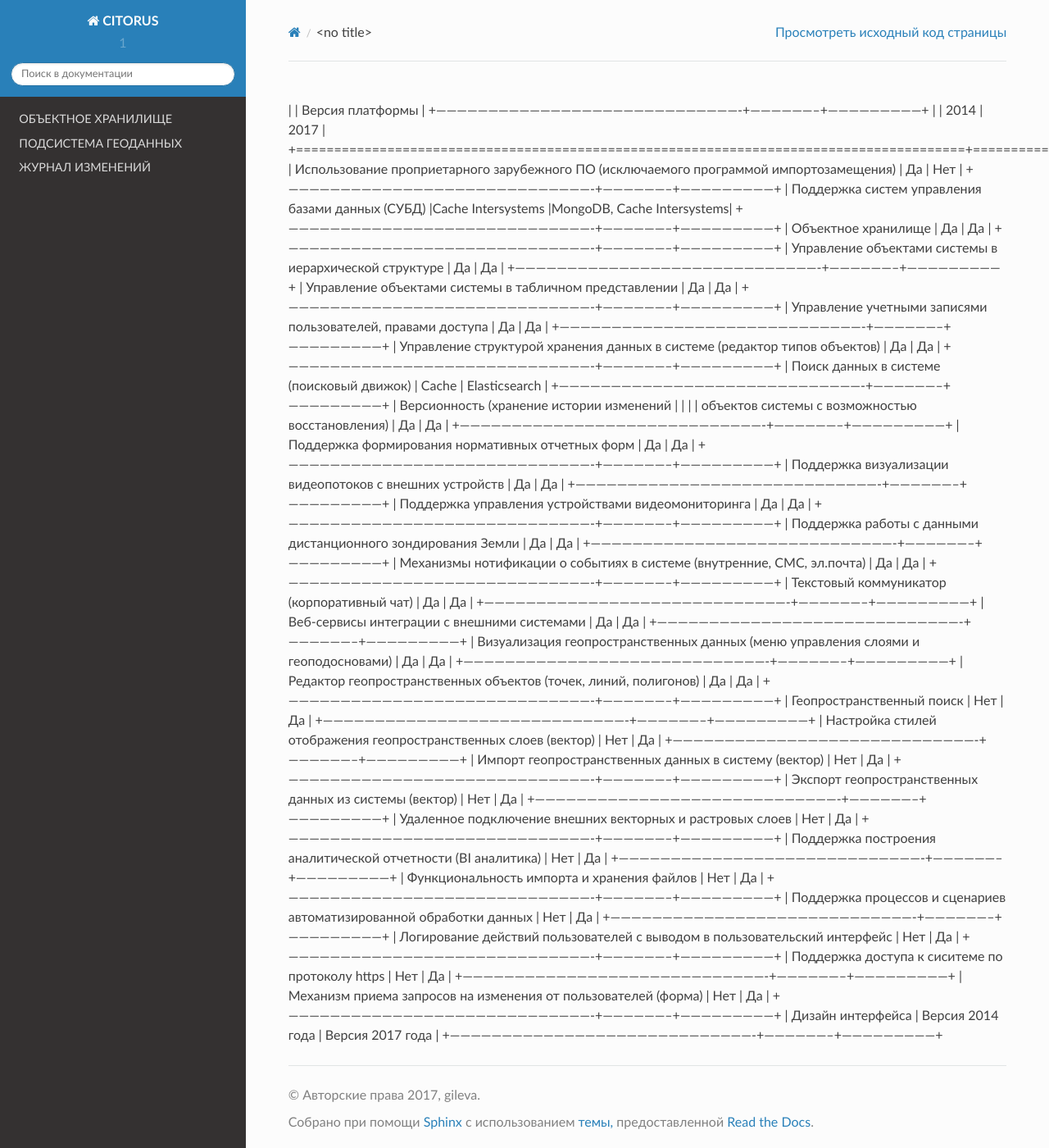
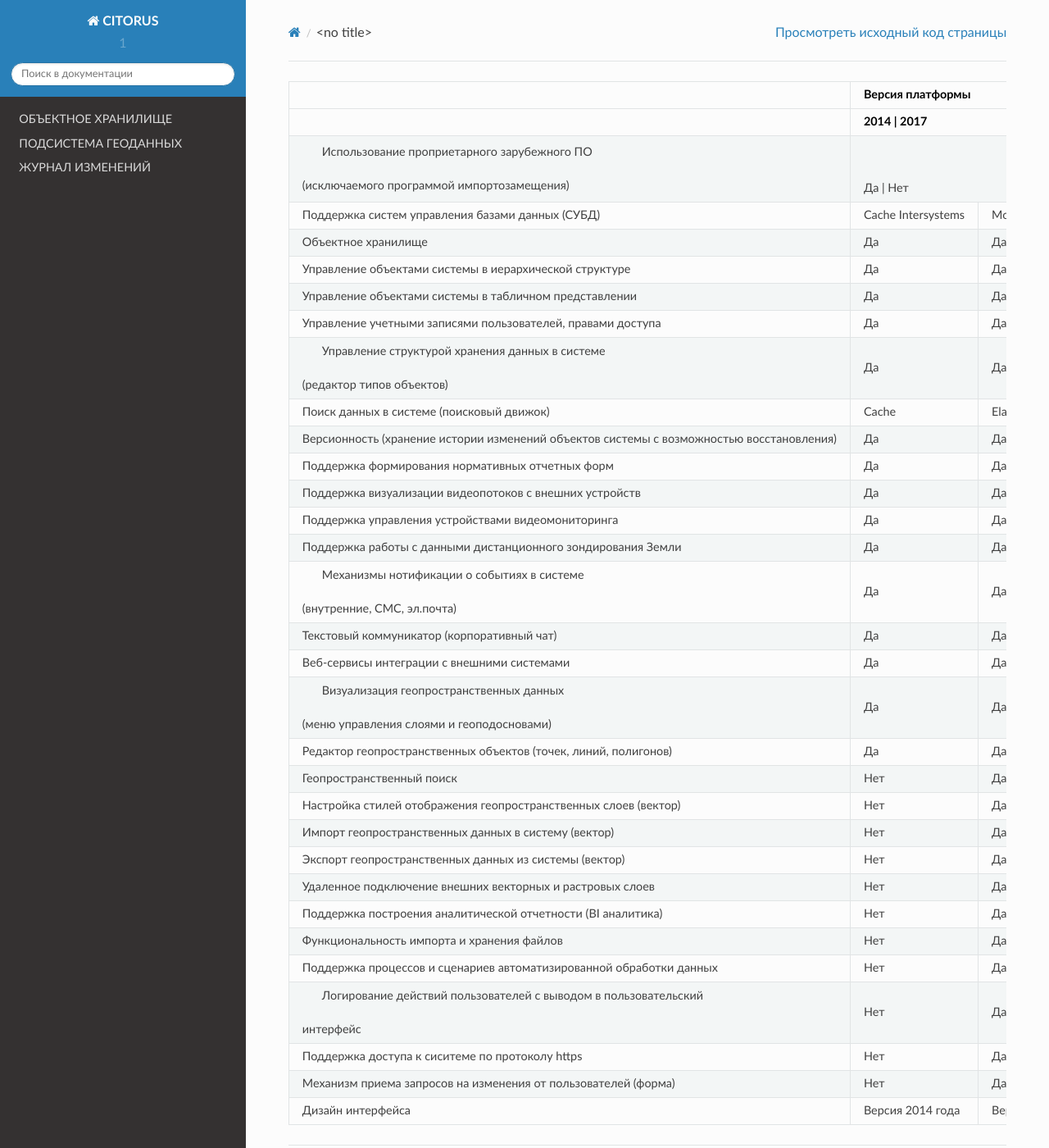
Before and after one commit to citoruspm/citorus, a Sphinx documentation site: the page built from source/versions.rst, in a window 1280 px wide and 1400 px high. Shown: the whole window at 82% size. Built offline with Sphinx 7.4.7 and the Read the Docs theme 2.0.0, drawn with Linux system fonts in a browser that asks for light colours; formulas are drawn with MathJax 3.

```diff
--- a/source/versions.rst
+++ b/source/versions.rst
@@ -1,83 +1,71 @@
-+----------------------------------------------------------------------------------------+------------------------------------------------+
-\| \| Версия платформы \|
-+----------------------------------------------------------------------------------------+--------------------+---------------------------+
-\| \| 2014 \| 2017 \|
-+========================================================================================+====================+===========================+
-\| Использование проприетарного зарубежного ПО (исключаемого программой
-импортозамещения) \| Да \| Нет \|
-+----------------------------------------------------------------------------------------+--------------------+---------------------------+
-\| Поддержка систем управления базами данных (СУБД) \|Cache Intersystems
-\|MongoDB, Cache Intersystems\|
-+----------------------------------------------------------------------------------------+--------------------+---------------------------+
-\| Объектное хранилище \| Да \| Да \|
-+----------------------------------------------------------------------------------------+--------------------+---------------------------+
-\| Управление объектами системы в иерархической структуре \| Да \| Да \|
-+----------------------------------------------------------------------------------------+--------------------+---------------------------+
-\| Управление объектами системы в табличном представлении \| Да \| Да \|
-+----------------------------------------------------------------------------------------+--------------------+---------------------------+
-\| Управление учетными записями пользователей, правами доступа \| Да \|
-Да \|
-+----------------------------------------------------------------------------------------+--------------------+---------------------------+
-\| Управление структурой хранения данных в системе (редактор типов
-объектов) \| Да \| Да \|
-+----------------------------------------------------------------------------------------+--------------------+---------------------------+
-\| Поиск данных в системе (поисковый движок) \| Cache \| Elasticsearch
-\|
-+----------------------------------------------------------------------------------------+--------------------+---------------------------+
-\| Версионность (хранение истории изменений \| \| \| \| объектов системы
-с возможностью восстановления) \| Да \| Да \|
-+----------------------------------------------------------------------------------------+--------------------+---------------------------+
-\| Поддержка формирования нормативных отчетных форм \| Да \| Да \|
-+----------------------------------------------------------------------------------------+--------------------+---------------------------+
-\| Поддержка визуализации видеопотоков с внешних устройств \| Да \| Да
-\|
-+----------------------------------------------------------------------------------------+--------------------+---------------------------+
-\| Поддержка управления устройствами видеомониторинга \| Да \| Да \|
-+----------------------------------------------------------------------------------------+--------------------+---------------------------+
-\| Поддержка работы с данными дистанционного зондирования Земли \| Да \|
-Да \|
-+----------------------------------------------------------------------------------------+--------------------+---------------------------+
-\| Механизмы нотификации о событиях в системе (внутренние, СМС,
-эл.почта) \| Да \| Да \|
-+----------------------------------------------------------------------------------------+--------------------+---------------------------+
-\| Текстовый коммуникатор (корпоративный чат) \| Да \| Да \|
-+----------------------------------------------------------------------------------------+--------------------+---------------------------+
-\| Веб-сервисы интеграции с внешними системами \| Да \| Да \|
-+----------------------------------------------------------------------------------------+--------------------+---------------------------+
-\| Визуализация геопространственных данных (меню управления слоями и
-геоподосновами) \| Да \| Да \|
-+----------------------------------------------------------------------------------------+--------------------+---------------------------+
-\| Редактор геопространственных объектов (точек, линий, полигонов) \| Да
-\| Да \|
-+----------------------------------------------------------------------------------------+--------------------+---------------------------+
-\| Геопространственный поиск \| Нет \| Да \|
-+----------------------------------------------------------------------------------------+--------------------+---------------------------+
-\| Настройка стилей отображения геопространственных слоев (вектор) \|
-Нет \| Да \|
-+----------------------------------------------------------------------------------------+--------------------+---------------------------+
-\| Импорт геопространственных данных в систему (вектор) \| Нет \| Да \|
-+----------------------------------------------------------------------------------------+--------------------+---------------------------+
-\| Экспорт геопространственных данных из системы (вектор) \| Нет \| Да
-\|
-+----------------------------------------------------------------------------------------+--------------------+---------------------------+
-\| Удаленное подключение внешних векторных и растровых слоев \| Нет \|
-Да \|
-+----------------------------------------------------------------------------------------+--------------------+---------------------------+
-\| Поддержка построения аналитической отчетности (BI аналитика) \| Нет
-\| Да \|
-+----------------------------------------------------------------------------------------+--------------------+---------------------------+
-\| Функциональность импорта и хранения файлов \| Нет \| Да \|
-+----------------------------------------------------------------------------------------+--------------------+---------------------------+
-\| Поддержка процессов и сценариев автоматизированной обработки данных
-\| Нет \| Да \|
-+----------------------------------------------------------------------------------------+--------------------+---------------------------+
-\| Логирование действий пользователей с выводом в пользовательский
-интерфейс \| Нет \| Да \|
-+----------------------------------------------------------------------------------------+--------------------+---------------------------+
-\| Поддержка доступа к сиситеме по протоколу https \| Нет \| Да \|
-+----------------------------------------------------------------------------------------+--------------------+---------------------------+
-\| Механизм приема запросов на изменения от пользователей (форма) \| Нет
-\| Да \|
-+----------------------------------------------------------------------------------------+--------------------+---------------------------+
-\| Дизайн интерфейса \| Версия 2014 года \| Версия 2017 года \|
-+----------------------------------------------------------------------------------------+--------------------+---------------------------+
++--------------------------------------------------------------------+------------------------------------------------+
+|                                                                    |               Версия платформы                 |
++--------------------------------------------------------------------+--------------------+---------------------------+
+|                                                                    |       2014         |          2017             |
++====================================================================+================================================+
+| Использование проприетарного зарубежного ПО                        |                    |                           |
+|(исключаемого программой импортозамещения)                          |        Да          |              Нет          |
++--------------------------------------------------------------------+--------------------+---------------------------+
+| Поддержка систем управления базами данных (СУБД)                   |Cache Intersystems  |MongoDB, Cache Intersystems|
++--------------------------------------------------------------------+--------------------+---------------------------+
+| Объектное хранилище                                                |        Да          |           Да              |
++--------------------------------------------------------------------+--------------------+---------------------------+
+| Управление объектами системы в иерархической структуре             |        Да          |           Да              |
++--------------------------------------------------------------------+--------------------+---------------------------+
+| Управление объектами системы в табличном представлении             |        Да          |           Да              |
++--------------------------------------------------------------------+--------------------+---------------------------+
+| Управление учетными записями пользователей, правами доступа        |        Да          |           Да              |
++--------------------------------------------------------------------+--------------------+---------------------------+
+| Управление структурой хранения данных в системе                    |                    |                           |
+|(редактор типов объектов)                                           |        Да          |           Да              |
++--------------------------------------------------------------------+--------------------+---------------------------+
+| Поиск данных в системе (поисковый движок)                          |        Cache       |      Elasticsearch        |
++--------------------------------------------------------------------+--------------------+---------------------------+
+| Версионность (хранение истории изменений                           |                    |                           |
+| объектов системы с возможностью восстановления)                    |        Да          |           Да              |
++--------------------------------------------------------------------+--------------------+---------------------------+
+| Поддержка формирования нормативных отчетных форм                   |        Да          |           Да              |
++--------------------------------------------------------------------+--------------------+---------------------------+
+| Поддержка визуализации видеопотоков с внешних устройств            |        Да          |           Да              |
++--------------------------------------------------------------------+--------------------+---------------------------+
+| Поддержка управления устройствами видеомониторинга                 |        Да          |           Да              |
++--------------------------------------------------------------------+--------------------+---------------------------+
+| Поддержка работы с данными дистанционного зондирования Земли       |        Да          |           Да              |
++--------------------------------------------------------------------+--------------------+---------------------------+
+| Механизмы нотификации о событиях в системе                         |                    |                           |
+|(внутренние, СМС, эл.почта)                                         |        Да          |           Да              |
++--------------------------------------------------------------------+--------------------+---------------------------+
+| Текстовый коммуникатор (корпоративный чат)                         |        Да          |           Да              |
++--------------------------------------------------------------------+--------------------+---------------------------+
+| Веб-сервисы интеграции с внешними системами                        |        Да          |           Да              |
++--------------------------------------------------------------------+--------------------+---------------------------+
+| Визуализация геопространственных данных                            |                    |                           |
+|(меню управления слоями и геоподосновами)                           |        Да          |           Да              |
++--------------------------------------------------------------------+--------------------+---------------------------+
+| Редактор геопространственных объектов (точек, линий, полигонов)    |        Да          |           Да              |
++--------------------------------------------------------------------+--------------------+---------------------------+
+| Геопространственный поиск                                          |        Нет         |           Да              |
++--------------------------------------------------------------------+--------------------+---------------------------+
+| Настройка стилей отображения геопространственных слоев (вектор)    |        Нет         |           Да              |
++--------------------------------------------------------------------+--------------------+---------------------------+
+| Импорт геопространственных данных в систему (вектор)               |        Нет         |           Да              |
++--------------------------------------------------------------------+--------------------+---------------------------+
+| Экспорт геопространственных данных из системы (вектор)             |        Нет         |           Да              |
++--------------------------------------------------------------------+--------------------+---------------------------+
+| Удаленное подключение внешних векторных и растровых слоев          |        Нет         |           Да              |
++--------------------------------------------------------------------+--------------------+---------------------------+
+| Поддержка построения аналитической отчетности (BI аналитика)       |        Нет         |           Да              |
++--------------------------------------------------------------------+--------------------+---------------------------+
+| Функциональность импорта и хранения файлов                         |        Нет         |           Да              |
++--------------------------------------------------------------------+--------------------+---------------------------+
+| Поддержка процессов и сценариев автоматизированной обработки данных|        Нет         |           Да              |
++--------------------------------------------------------------------+--------------------+---------------------------+
+| Логирование действий пользователей с выводом в пользовательский    |                    |                           |
+|интерфейс                                                           |        Нет         |           Да              |
++--------------------------------------------------------------------+--------------------+---------------------------+
+| Поддержка доступа  к сиситеме по протоколу https                   |        Нет         |           Да              |
++--------------------------------------------------------------------+--------------------+---------------------------+
+| Механизм приема запросов на изменения от пользователей (форма)     |        Нет         |           Да              |
++--------------------------------------------------------------------+--------------------+---------------------------+
+| Дизайн интерфейса                                                  |  Версия 2014 года  |    Версия 2017 года       |
++--------------------------------------------------------------------+--------------------+---------------------------+
```
